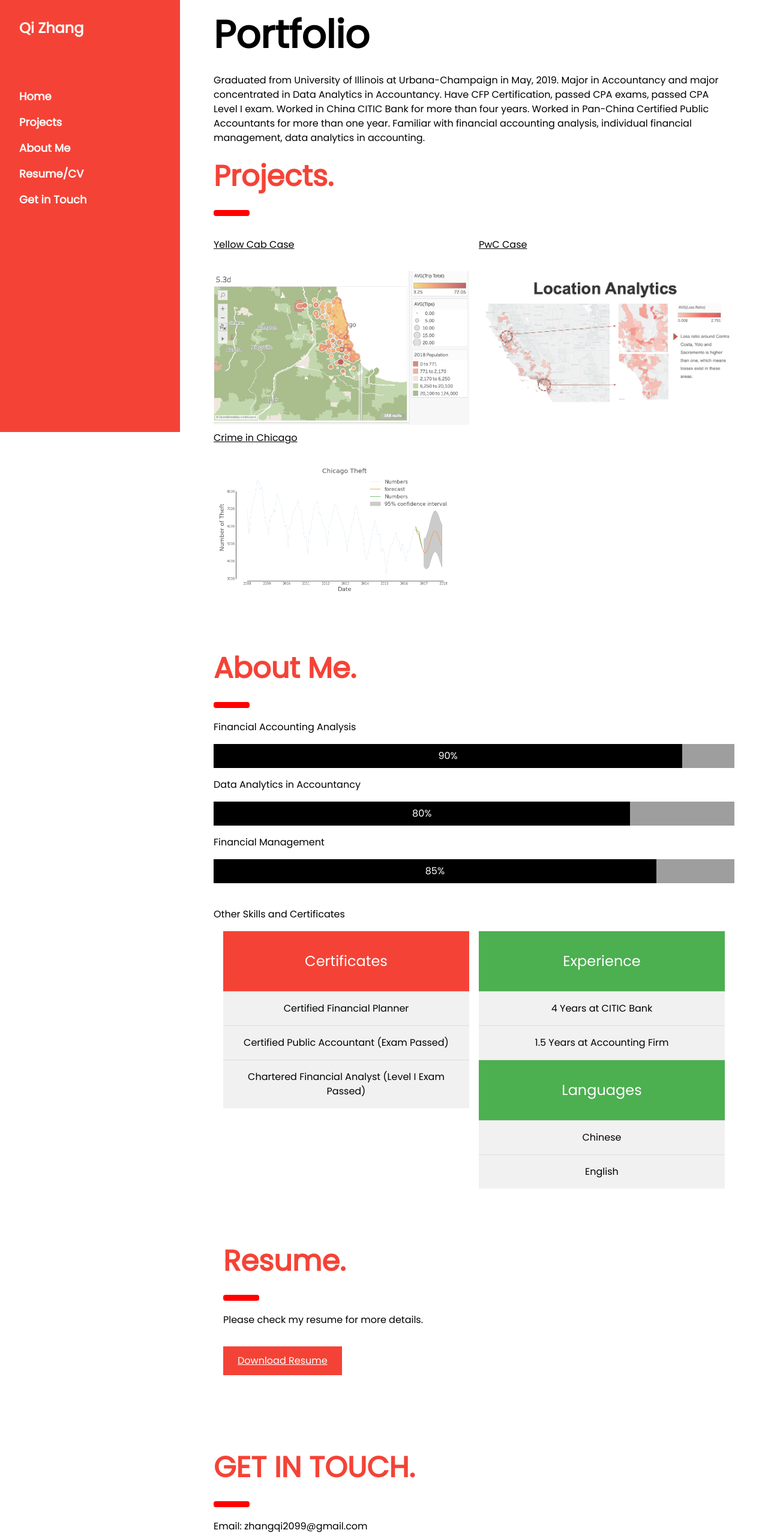
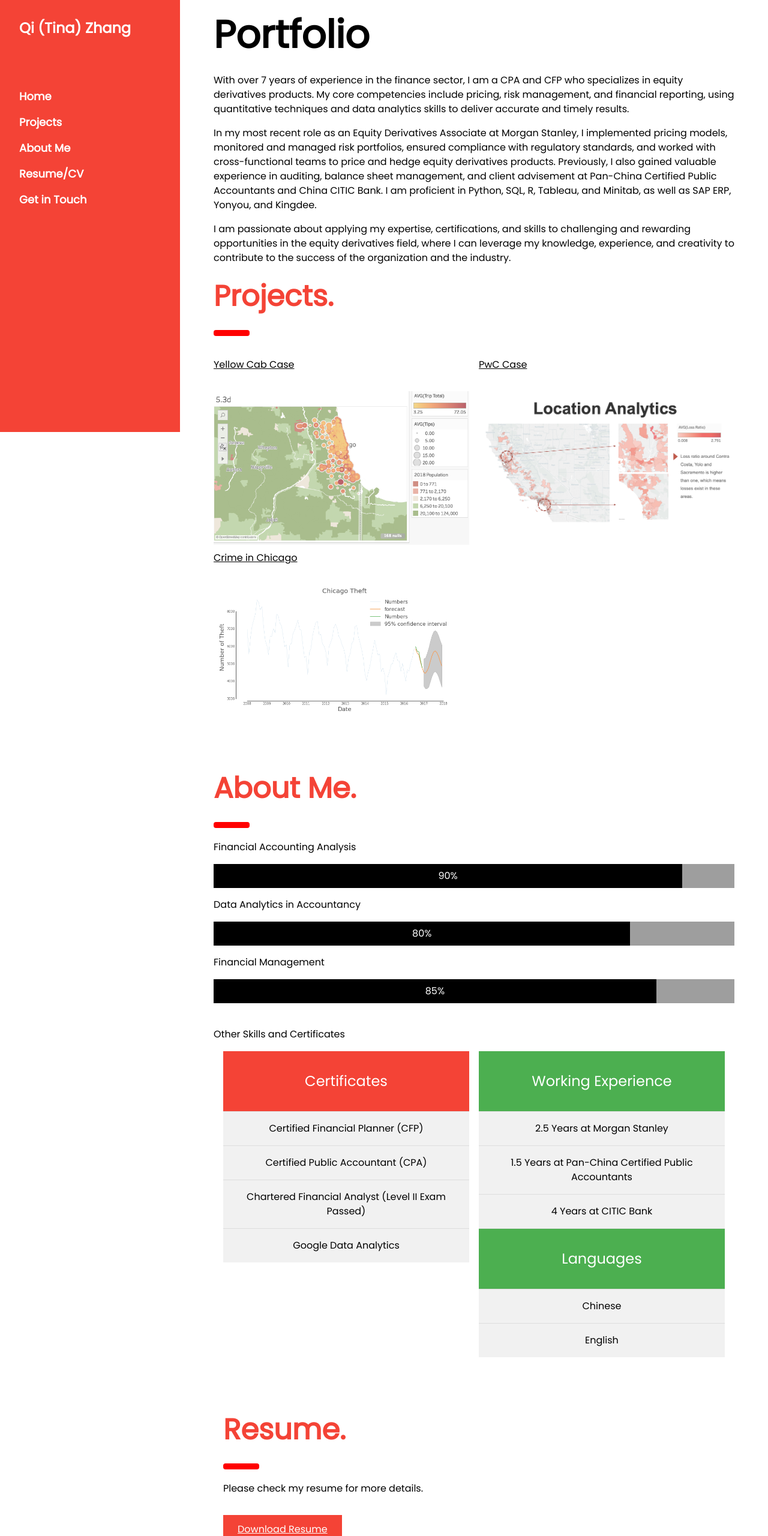
Before and after one commit to zhangqi0210/zhangqi0210.github.io, a plain HTML site: page index.html in a window 1280 px wide. Shown: the part 80-2640 px from the top of the page at 60% size. Drawn offline with nearby package versions, Linux system fonts and the light colour scheme.

Commit message:
2023.09.11

```diff
--- a/index.html
+++ b/index.html
@@ -1,6 +1,6 @@
 <!DOCTYPE html>
 <html lang="en">
-<title>Qi Zhang</title>
+<title>Qi (Tina) Zhang</title>
 <head>
 <!-- Global site tag (gtag.js) - Google Analytics -->
 <script async src="https://www.googletagmanager.com/gtag/js?id=UA-143458449-1"></script>
@@ -30,7 +30,7 @@ body {font-size:16px;}
 <nav class="w3-sidebar w3-red w3-collapse w3-top w3-large w3-padding" style="z-index:3;width:300px;font-weight:bold;" id="mySidebar"><br>
   <a href="javascript:void(0)" onclick="w3_close()" class="w3-button w3-hide-large w3-display-topleft" style="width:100%;font-size:22px">Close Menu</a>
   <div class="w3-container">
-    <h3 class="w3-padding-64"><b>Qi Zhang</b></h3>
+    <h3 class="w3-padding-64"><b>Qi (Tina) Zhang</b></h3>
   </div>
   <div class="w3-bar-block">
     <a href="#" onclick="w3_close()" class="w3-bar-item w3-button w3-hover-white">Home</a>
@@ -44,7 +44,7 @@ body {font-size:16px;}
 <!-- Top menu on small screens -->
 <header class="w3-container w3-top w3-hide-large w3-red w3-xlarge w3-padding">
   <a href="javascript:void(0)" class="w3-button w3-red w3-margin-right" onclick="w3_open()">☰</a>
-  <span>Qi Zhang</span>
+  <span>Qi (Tina) Zhang</span>
 </header>
 
 <!-- Overlay effect when opening sidebar on small screens -->
@@ -56,7 +56,11 @@ body {font-size:16px;}
   <!-- Header -->
   <div class="w3-container" style="margin-top:80px" id="showcase">
     <h1 class="w3-jumbo"><b>Portfolio</b></h1>
-    <p>Graduated from University of Illinois at Urbana-Champaign in May, 2019. Major in Accountancy and major concentrated in Data Analytics in Accountancy. Have CFP Certification, passed CPA exams, passed CPA Level I exam. Worked in China CITIC Bank for more than four years. Worked in Pan-China Certified Public Accountants for more than one year. Familiar with financial accounting analysis, individual financial management, data analytics in accounting. </p>
+    <p>With over 7 years of experience in the finance sector, I am a CPA and CFP who specializes in equity derivatives products. My core competencies include pricing, risk management, and financial reporting, using quantitative techniques and data analytics skills to deliver accurate and timely results.</p>
+
+    <p>In my most recent role as an Equity Derivatives Associate at Morgan Stanley, I implemented pricing models, monitored and managed risk portfolios, ensured compliance with regulatory standards, and worked with cross-functional teams to price and hedge equity derivatives products. Previously, I also gained valuable experience in auditing, balance sheet management, and client advisement at Pan-China Certified Public Accountants and China CITIC Bank. I am proficient in Python, SQL, R, Tableau, and Minitab, as well as SAP ERP, Yonyou, and Kingdee.</p>
+
+    <p>I am passionate about applying my expertise, certifications, and skills to challenging and rewarding opportunities in the equity derivatives field, where I can leverage my knowledge, experience, and creativity to contribute to the success of the organization and the industry. </p>
     <h1 class="w3-xxxlarge w3-text-red"><b>Projects.</b></h1>
     <hr style="width:50px;border:5px solid red" class="w3-round">
   </div>
@@ -64,18 +68,18 @@ body {font-size:16px;}
   <!-- Photo grid (modal) -->
   <div class="w3-row-padding">
     <div class="w3-half">
-      <a href="https://github.com/zhangqi0210/zhangqi0210.github.io/blob/master/project1/YC_Tina%20Zhang.ipynb">
+      <a href="https://github.com/zhangqi0210/Yellow_Cab">
         <p>Yellow Cab Case</p>
-        <img src="/pics/1.4.png" style="width:100%" alt="Yellow Cab Case" title="Yellow Cab Case"/>
+        <img src="/pics/1.4.png" style="width:100%" alt="Yellow Cab" title="Yellow Cab"/>
       </a>
-      <a href="https://github.com/zhangqi0210/zhangqi0210.github.io/blob/master/project2/Final%20Project%202%20Notebook.ipynb">
+      <a href="https://github.com/zhangqi0210/Crime_in_Chicago">
         <p>Crime in Chicago</p>
         <img src="/pics/2.png" style="width:100%" alt="Crime in Chicago" title="Crime in Chicago"/>
       </a>
     </div>
 
     <div class="w3-half">
-      <a href="https://github.com/zhangqi0210/zhangqi0210.github.io/blob/master/project3/Age_Gender_Marital.ipynb">
+      <a href="https://github.com/zhangqi0210/Risk_Assessment_in_Insurance">
         <p>PwC Case</p>
         <img src="/pics/3.1.png" style="width:100%" alt="PwC Case" title="PwC Case"/>
       </a>
@@ -114,17 +118,19 @@ body {font-size:16px;}
     <div class="w3-half w3-margin-bottom">
       <ul class="w3-ul w3-light-grey w3-center">
         <li class="w3-red w3-xlarge w3-padding-32">Certificates</li>
-        <li class="w3-padding-16">Certified Financial Planner</li>
-        <li class="w3-padding-16">Certified Public Accountant (Exam Passed)</li>
-        <li class="w3-padding-16">Chartered Financial Analyst (Level I Exam Passed)</li>
+        <li class="w3-padding-16">Certified Financial Planner (CFP)</li>
+        <li class="w3-padding-16">Certified Public Accountant (CPA)</li>
+        <li class="w3-padding-16">Chartered Financial Analyst (Level II Exam Passed)</li>
+        <li class="w3-padding-16">Google Data Analytics</li>
       </ul>
     </div>
 
     <div class="w3-half">
       <ul class="w3-ul w3-light-grey w3-center">
-        <li class="w3-green w3-xlarge w3-padding-32">Experience</li>
+        <li class="w3-green w3-xlarge w3-padding-32">Working Experience</li>
+        <li class="w3-padding-16">2.5 Years at Morgan Stanley</li>
+        <li class="w3-padding-16">1.5 Years at Pan-China Certified Public Accountants</li>
         <li class="w3-padding-16">4 Years at CITIC Bank</li>
-        <li class="w3-padding-16">1.5 Years at Accounting Firm</li>
         <li class="w3-green w3-xlarge w3-padding-32">Languages</li>
         <li class="w3-padding-16">Chinese</li>
         <li class="w3-padding-16">English</li>
@@ -139,7 +145,7 @@ body {font-size:16px;}
     <p>Please check my resume for more details.</p>
       <p>
       <button class="w3-button w3-red w3-padding-large w3-margin-top w3-margin-bottom">
-        <a href="https://github.com/zhangqi0210/zhangqi0210.github.io/blob/master/Qi%20Zhang%20resume.pdf">Download Resume</a>
+        <a href="https://github.com/zhangqi0210/zhangqi0210.github.io/blob/master/QZ_Resume.pdf">Download Resume</a>
       </button>
     </p>
   </div>
@@ -150,10 +156,14 @@ body {font-size:16px;}
   <div class="w3-container" id="contact" style="margin-top:75px">
     <h1 class="w3-xxxlarge w3-text-red"><b>GET IN TOUCH.</b></h1>
     <hr style="width:50px;border:5px solid red" class="w3-round">
-    <p>Email: zhangqi2099@gmail.com</p>
     <div class="w3-white w3-margin">
         <div class="w3-container w3-xlarge w3-padding">
           <a href="https://www.linkedin.com/in/zhangqi0210"><i class="fa fa-linkedin w3-hover-opacity"></i></a>
+          <!-- GitHub Icon -->
+          <a href="https://github.com/your-username" target="_blank"><i class="fa fa-github w3-hover-opacity"></i></a>
+
+          <!-- Email Icon -->
+          <a href="mailto:your-email@example.com"><i class="fa fa-envelope w3-hover-opacity"></i></a>
         </div>
       </div>
   </div>
```
Also changed, not shown: 2 other files.
